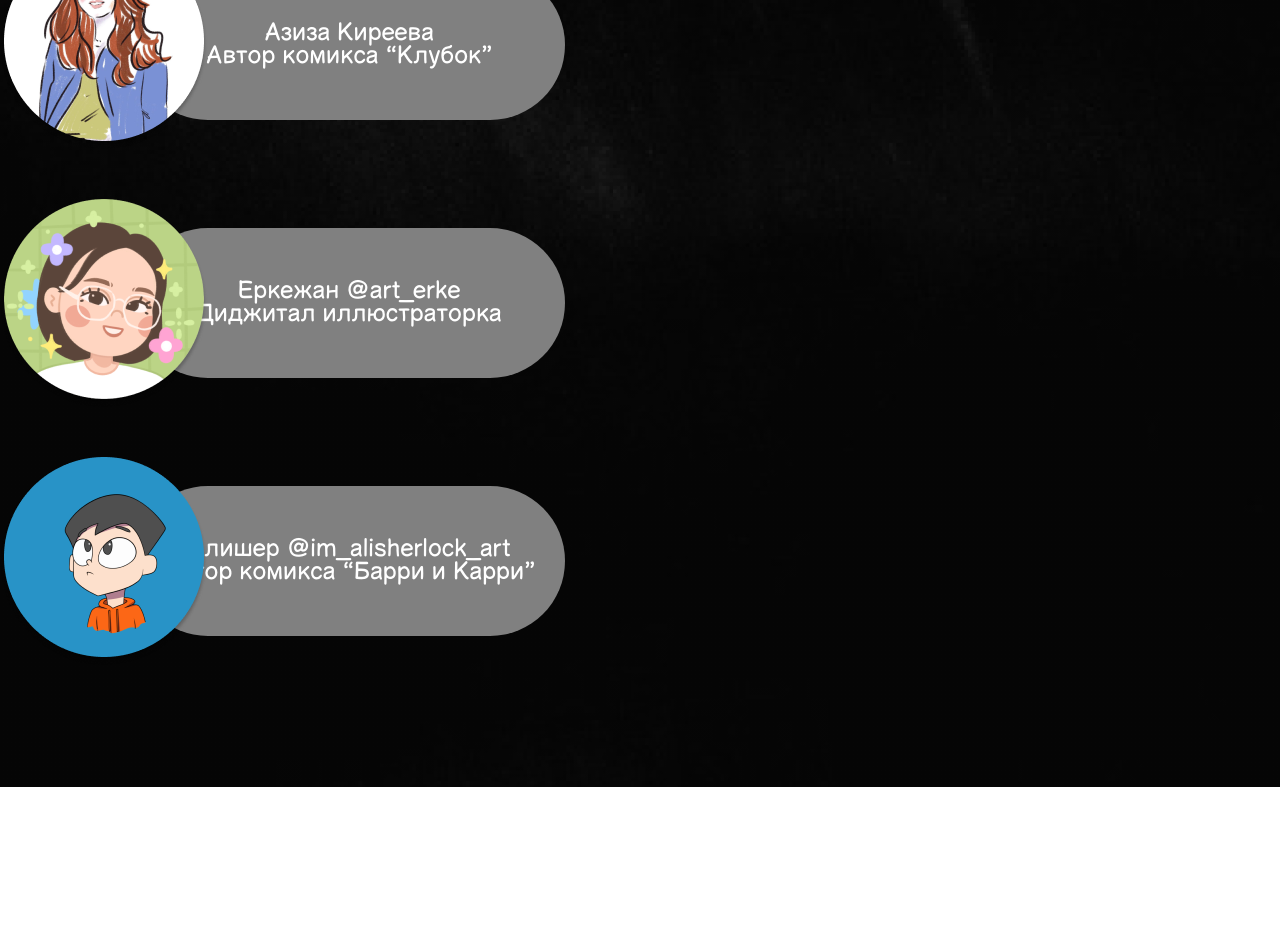
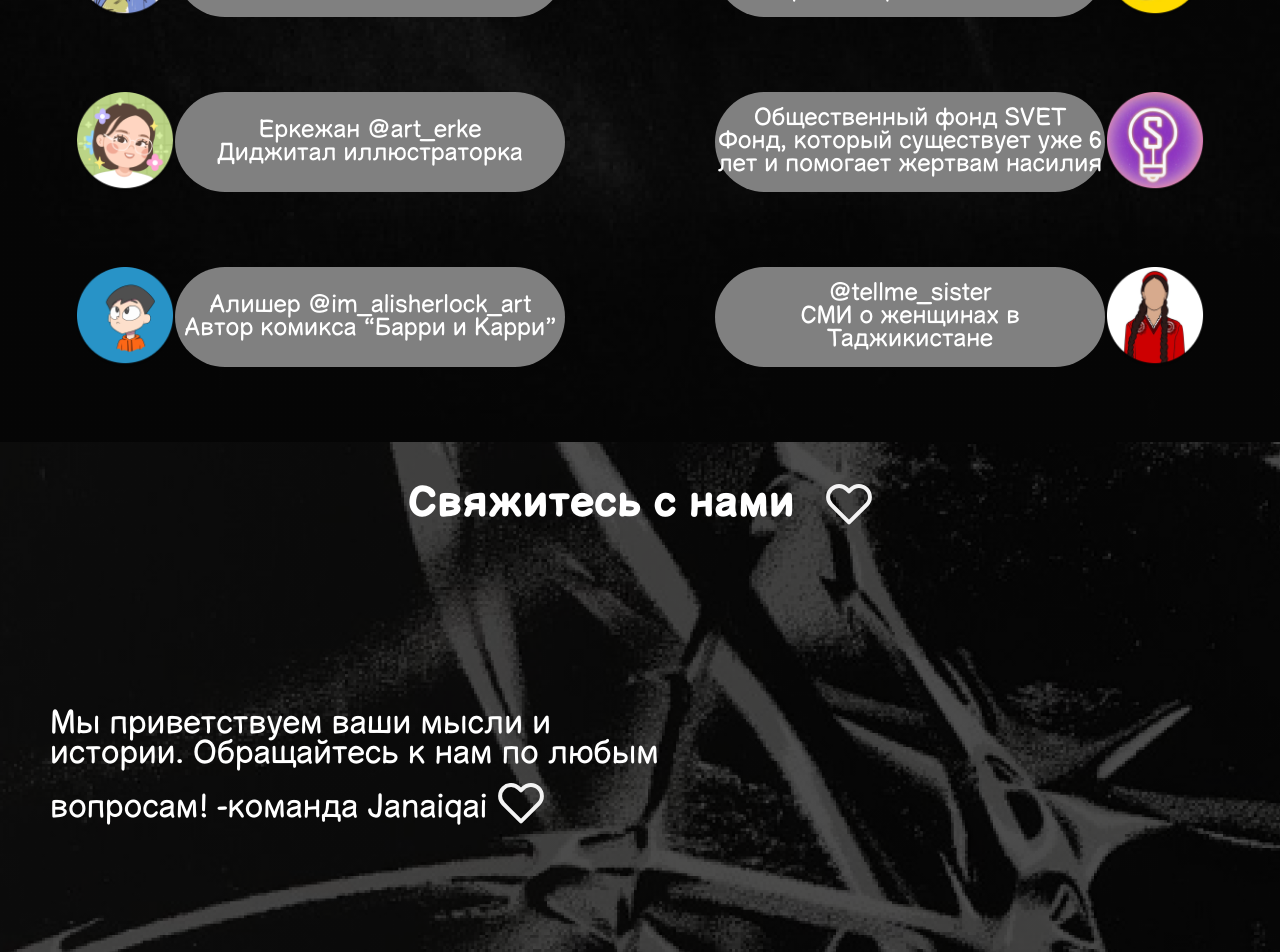
Before and after one commit to Nurswizz/janaikai, a React (Vite) app in the folder frontend/: page / in a window 1280 px wide. Shown: the part 3220-4172 px from the top of the page. Before the commit the page ends 4007 px from the top, so only its background shows below. Built offline with nearby package versions, Linux system fonts and the light colour scheme.

Commit message:
help updated

```diff
--- a/frontend/src/App.css
+++ b/frontend/src/App.css
@@ -276,24 +276,20 @@ a {
 .member span {
   font-weight: 100;
 }
-
+.member img {
+  height: 200px;
+  width: auto;
+}
 .member:hover {
   transform: scale(1.1);
   transition: transform 0.5s;
 }
 
-.contact {
-  width: 100%;
-  height: 100vh;
-  background: linear-gradient(
-    rgba(0, 0, 0, 0.7),
-    rgba(0, 0, 0, 0.7)
-  ), url('assets/img/bg.png');
-}
 
 .help {
   width: 100%;
-  height: 1000px;
+  height: auto;
+  text-align: center;
   margin: 0;
   padding: 0;
   background: linear-gradient(
@@ -315,35 +311,87 @@ a {
   color: white;
   margin-top: 50px;
 }
+.help-content {
+  display: flex;
+
+}
 .help-content-left {
   width: 50%;
 }
-.helper-left {
+.helper {
   display: flex;
-  margin-bottom: 50px;
-  width: 100%;
+  margin-bottom: 75px;
+  padding-left: 75px;
+  padding-right: 75px;
+  width: auto;
 }
-.helper-left img {
+.helper img {
   z-index: 1;
+  width: auto;
+  height: 100px;
 }
 .helper-text {
   display: flex;
   background-color: gray;
   border-radius: 100px;
   width: 500px;
-  height:150px;
+  height:100px;
   flex-direction: column;
   align-self: center;
   align-items: center;
   justify-content: center;
   z-index: 0;
-  position: relative;
-  left: -75px;
+
 }
 
-.helper-text p{
+.helper p{
   font-size: 24px;
   color: white;
   margin: 0;
   padding: 0;
 }
+
+.help-content-right {
+  display: flex;
+  flex-direction: column;
+  width: 50%;
+}
+
+.help-content-right .helper {
+  display: flex;
+  flex-direction: row-reverse;
+}
+
+.contact {
+  width: 100%;
+  height: 100vh;
+  color: white;
+  background: linear-gradient(
+    rgba(0, 0, 0, 0.7),
+    rgba(0, 0, 0, 0.7)
+  ), url('assets/img/bg.png');
+}
+
+.contact header {
+  font-weight: 700;
+  display: flex;
+  font-size: 42px;
+  justify-content: center;
+}
+
+.contact header img {
+  margin-left: 30px;
+}
+
+.contact .left {
+  display: flex;
+  font-size: 32px;
+  width: 50%;
+  height: 50%;
+  align-items: center;
+  padding-left: 50px;
+}
+.contact .left img {
+  position: relative;
+  bottom: -10px;
+}
--- a/frontend/src/App.jsx
+++ b/frontend/src/App.jsx
@@ -3,7 +3,7 @@ import Navbar from './components/Navbar'
 import Content from './components/Content'
 import Info from './components/Info'
 import TeamHeader from './components/TeamHeader'
-// import Contact from './components/Contact'
+import Contact from './components/Contact'
 import Help from './components/Help'
 function App() {
   return (
@@ -13,7 +13,7 @@ function App() {
       <Info />
       <TeamHeader />
       <Help />
-      {/* <Contact /> */}
+      <Contact />
     </>
   )
 }
--- a/frontend/src/components/Contact.jsx
+++ b/frontend/src/components/Contact.jsx
@@ -1,6 +1,17 @@
+import heart from '../assets/icons/Heart.svg'
+
 const Contact = () => {
     return (
         <div className="contact">
+            <header>
+                <p>Свяжитесь с нами</p>
+                <img src={heart} alt="" />
+            </header>
+
+            <div className='left'>
+                <p>Мы приветствуем ваши мысли и истории. Обращайтесь к нам по любым вопросам!
+                -команда Janaiqai <img src={heart} alt="" /> </p>
+            </div>
         </div>
     )
 }
--- a/frontend/src/components/Help.jsx
+++ b/frontend/src/components/Help.jsx
@@ -2,9 +2,13 @@ import PropTypes from 'prop-types';
 import erke from '../assets/helpers/Ellipse.png';
 import aziza from '../assets/helpers/Ellipse-5.png';
 import alisher from '../assets/helpers/Ellipse-1.png';
-const HelperLeft = ({ name, role, img }) => {
+import jarqyn from '../assets/helpers/Ellipse-2.png';
+import svet from '../assets/helpers/Ellipse-3.png';
+import tellme from '../assets/helpers/Ellipse-4.png';
+
+const Helper = ({ name, role, img }) => {
     return (
-        <div className='helper-left'>
+        <div className='helper'>
             <img src={img} alt="" />
             <div className='helper-text'>
                 <p>{name}</p>
@@ -13,7 +17,7 @@ const HelperLeft = ({ name, role, img }) => {
         </div>
     );
 }
-HelperLeft.propTypes = {
+Helper.propTypes = {
     name: PropTypes.string.isRequired,
     role: PropTypes.string.isRequired,
     img: PropTypes.string.isRequired,
@@ -25,10 +29,17 @@ const Help = () => {
             <div className="help-header">
                 <h1>Благодарим за помощь!</h1>
             </div>
-            <div className="help-content-left">
-                <HelperLeft name="Азиза Киреева" role="Автор комикса “Клубок”" img={aziza}/>
-                <HelperLeft name="Еркежан @art_erke" role="Диджитал иллюстраторка" img={erke}/>
-                <HelperLeft name="Алишер @im_alisherlock_art" role="Автор комикса “Барри и Карри”" img={alisher}/>
+            <div className='help-content'>
+                <div className="help-content-left">
+                    <Helper name="Азиза Киреева" role="Автор комикса “Клубок”" img={aziza}/>
+                    <Helper name="Еркежан @art_erke" role="Диджитал иллюстраторка" img={erke} />
+                    <Helper name="Алишер @im_alisherlock_art" role="Автор комикса “Барри и Карри”" img={alisher}/>
+                </div>
+                <div className="help-content-right">
+                    <Helper name="@Jarqyn.project" role="Проект по ментальному здоровью среди молодежи" img={jarqyn}/>
+                    <Helper name="Общественный фонд SVET " role="Фонд, который существует уже 6 лет и помогает жертвам насилия" img={svet}/>
+                    <Helper name="@tellme_sister" role="СМИ о женщинах в Таджикистане" img={tellme}/>
+                </div>
             </div>
         </div>
     );
```
Also changed, not shown: frontend/src/assets/icons/Heart.svg (added).
